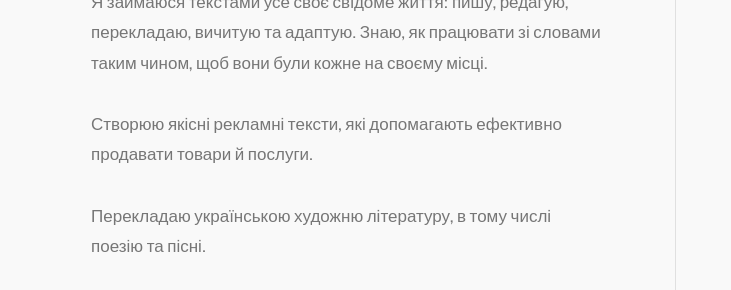
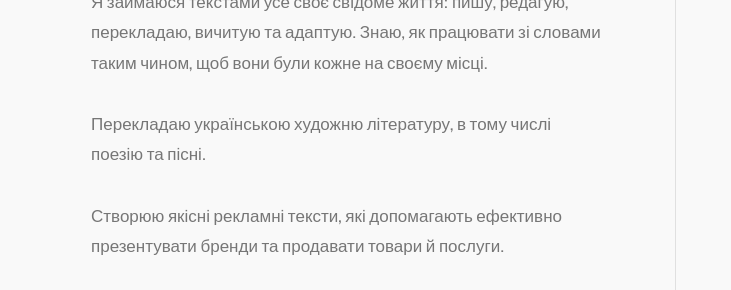
Before and after one commit to Elizavetkin/elizavetkin.github.io, a plain HTML site: page index.html in a window 1280 px wide. Shown: the part 156-446 px from the top of the page, 549-1280 px from the left. Drawn offline with Linux system fonts and the light colour scheme; no server answers.

Commit message:
Update index.html

```diff
--- a/index.html
+++ b/index.html
@@ -143,10 +143,10 @@
 										адаптую. Знаю, як працювати зі словами таким чином, щоб вони були кожне на
 										своєму місці.</p><br />
 									<p>
-										Створюю якісні рекламні тексти, які допомагають ефективно продавати товари й послуги.
+										Перекладаю українською художню літературу, в тому числі поезію та пісні.
 									</p><br />
 									<p>
-										Перекладаю українською художню літературу, в тому числі поезію та пісні.
+										Створюю якісні рекламні тексти, які допомагають ефективно презентувати бренди та продавати товари й послуги.
 									</p><br />
 									<p>
 										Пишу вірші, оформляю та видаю поетичні збірки й беру участь у мистецьких заходах
```
